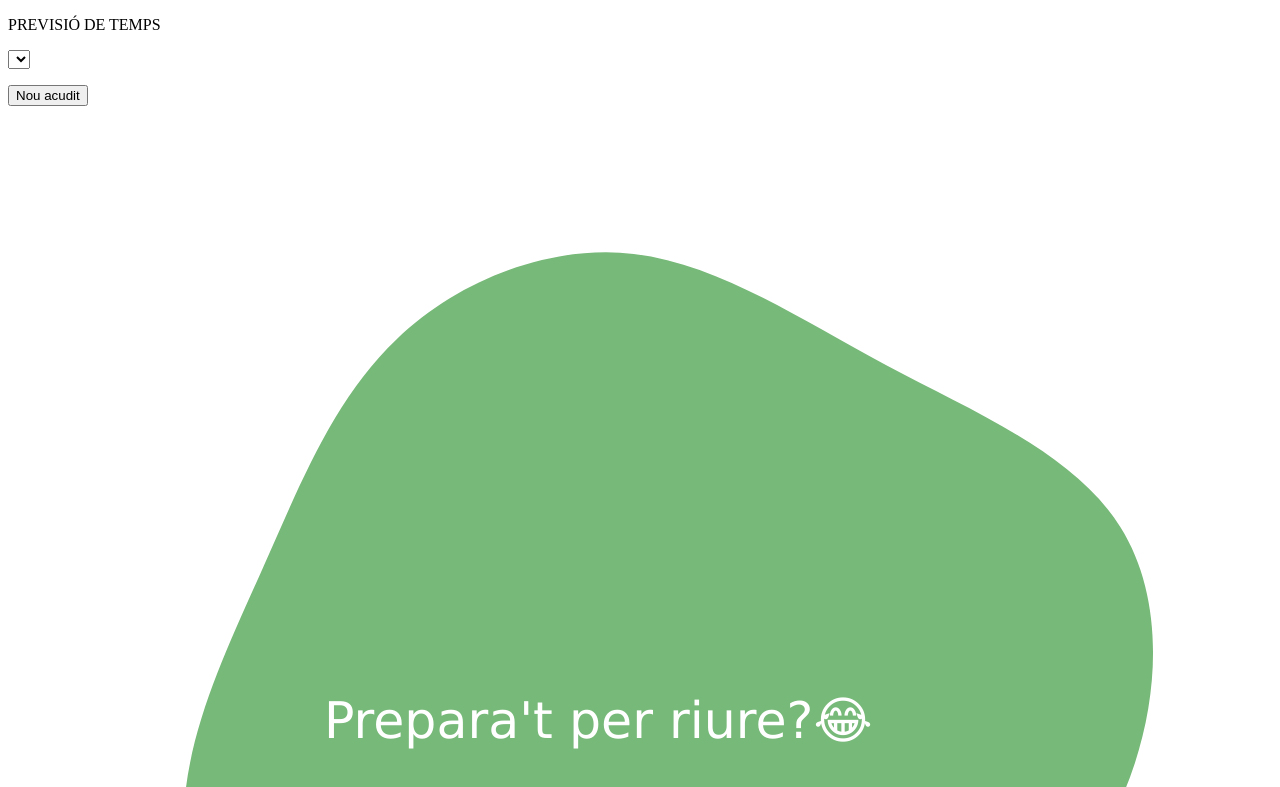
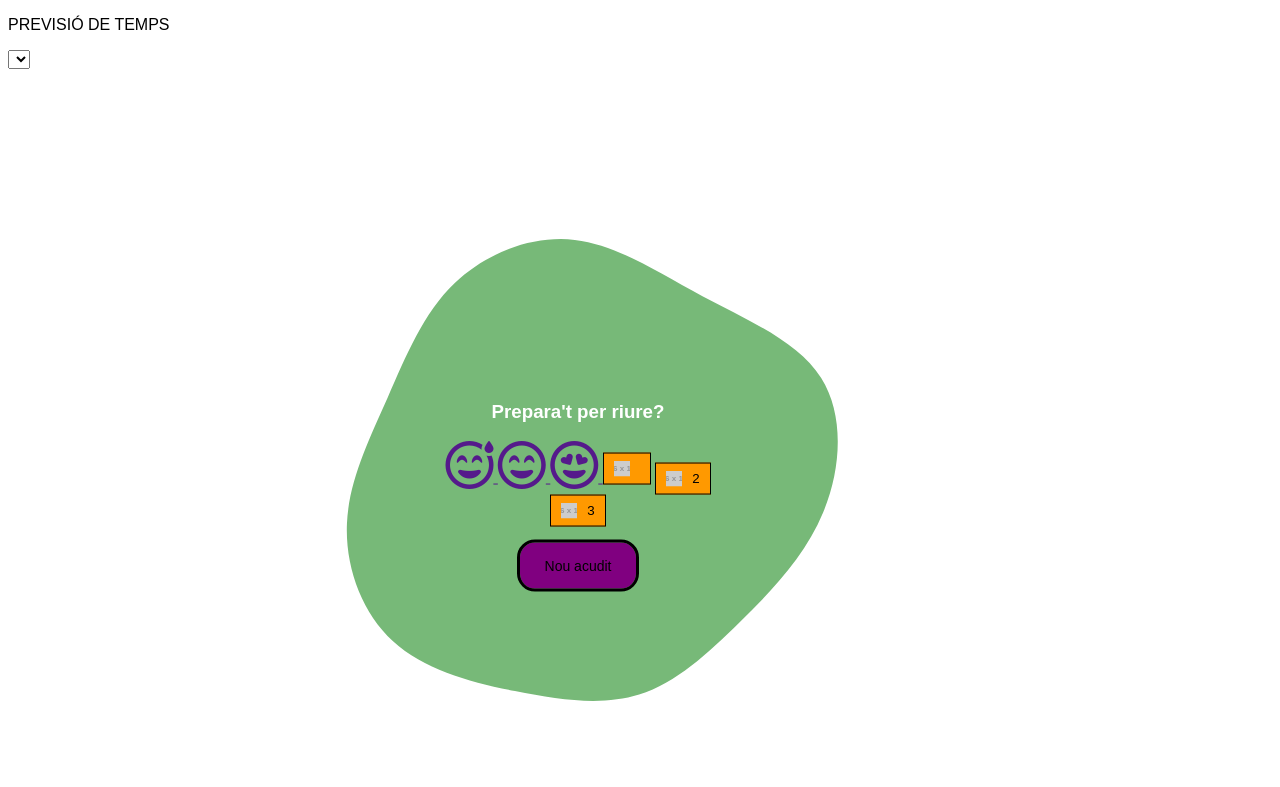
Before and after one commit to amarcilla/sprint-5, a website: page index.html in a window 1280 px wide. Shown: the top 787 px of the page. Drawn offline with Linux system fonts and the light colour scheme; no server answers; placeholder pictures from the web are drawn by us.

Commit message:
afegim disseny

```diff
--- a/css/style.css
+++ b/css/style.css
@@ -0,0 +1,46 @@
+body{
+    font-family: Arial, Helvetica, sans-serif;
+}
+
+.temps {
+    background-image: url( '/images/fons01.svg' );
+    background-position: center;
+    background-repeat: no-repeat;
+    background-size:contain;
+    margin-left: 250px ;
+    position: absolute;
+    height: 100%;
+    width: 50%;
+}
+
+.temps-text {
+    text-align: center;
+    position: absolute;
+    top: 50%;
+    left: 50%;
+    transform: translate(-50%, -50%);
+    color: white;
+}
+
+.button {
+    display: inline-block;
+    padding: 15px 25px;
+    font-size: 14px;
+    cursor: pointer;
+    text-align: center;
+    text-decoration: none;
+    outline: solid;
+    color: black;
+    background-color: purple;
+    border: none;
+    border-radius: 15px;
+  }
+
+  .buttonEmoji {
+    height: 32px;
+    padding-left: 36px;
+    padding-right: 10px;
+    border: 1px solid #000000;
+    background: #ff9900 url("http://placehold.it/16x16") no-repeat 10px center;
+    cursor: pointer;
+  }
--- a/index.html
+++ b/index.html
@@ -5,44 +5,54 @@
     <title>Acudits</title>
     <meta name="viewport" content="user-scalable=no, width=device-width, initial-scale=1">
     <link rel="stylesheet" href="css/style.css">
+    <script src="https://kit.fontawesome.com/7ac73c8bbe.js" crossorigin="anonymous"></script>
 </head>
 
-<!--onload="javascript:meteocat()"-->
-
-<body>
+<body onload="javascript:meteocat()"">
     <p>PREVISIÓ DE TEMPS</p>
     <form>
-        <select id="comarca" name="comarca">
-        </select>
+        <select id=" comarca" name="comarca">
+    </select>
     </form>
-    <div id="temps">
+    <div>
         <ul></ul>
     </div>
 
-    <button class="" onclick="javascript:nouacudit()">Nou acudit</button>
 
 
-    <svg viewBox="0 0 200 200" xmlns="images/fons02.svg">
-        <path fill="#77B978"
-            d="M38.9,-59C53,-51.5,68.7,-45,76,-33.4C83.3,-21.8,82.3,-5.1,76.6,8.6C70.9,22.3,60.6,33,50.6,42.8C40.5,52.7,30.7,61.8,19.1,65.5C7.5,69.1,-5.8,67.2,-19.7,64.4C-33.6,61.6,-48,57.8,-57.8,48.8C-67.6,39.8,-72.8,25.5,-72.2,12C-71.6,-1.5,-65.3,-14.2,-59.5,-27.3C-53.7,-40.3,-48.4,-53.7,-38.5,-63.1C-28.7,-72.5,-14.4,-78.1,-1,-76.6C12.4,-75,24.9,-66.5,38.9,-59Z"
-            transform="translate(100 100)" />
-            <text x="50" y="100" font-family="Verdana" font-size="8" fill="white">
-                Prepara't per riure?😂
-                <div id="app">
-                    <p id="acudit"> </p>
-                </div>
-            </text>
-    </svg>
+    <div class="temps">
+        <div class="temps-text">
+            <h3> Prepara't per riure?</h3>
+            <div id="app">
+                <p id="acudit"> </p>
+            </div>
+            <div class="">
+                <p class="">
+                    <a href="" class="" onclick="javascript:puntuaAcudit(1)">
+                        <i class="far fa-grin-beam-sweat fa-3x"></i>
+                    </a>
+                    <a href="" class="">
+                        <i class="far fa-grin-beam fa-3x"></i>
+                    </a>
+                    <a href="" class="">
+                        <i class="far fa-grin-hearts fa-3x"></i>
+                    </a>
 
-    <img
-    src="images/fons01.svg"
-    alt="triangle with all three sides equal"
-    height="87"
-    width="100" />
+                    <button class="buttonEmoji" ">
 
-    <button class="" onclick="javascript:puntuaAcudit(1)">1</button>
-    <button class="" onclick="javascript:puntuaAcudit(2)">2</button>
-    <button class="" onclick="javascript:puntuaAcudit(3)">3</button>
+                    </button>
+                    <button class="buttonEmoji" onclick="javascript:puntuaAcudit(2)">2</button>
+                    <button class="buttonEmoji" onclick="javascript:puntuaAcudit(3)">3</button>
+                </p>
+            </div>
+
+            <div>
+                <button class="button" onclick="javascript:nouacudit()">Nou acudit</button>
+            </div>
+        </div>
+    </div>
+
+
     <script src="./js/acudits.js"></script>
 </body>
 
--- a/js/acudits.js
+++ b/js/acudits.js
@@ -110,26 +110,21 @@ function meteocat() {
 
             //Afegim un option a la llista de comarques, per afegir el codi de mataró
             const llista = document.querySelector("#comarca"); //Obtenemos el select
-            let nuevaOpcion = document.createElement("option");
-            nuevaOpcion.value = "080193";
-            nuevaOpcion.text = "Barcelona";
-            llista.add(nuevaOpcion);
             nuevaOpcion = document.createElement("option");
             nuevaOpcion.value = "081213";
             nuevaOpcion.text = "Mataró";
-            nuevaOpcion.selected;
             llista.add(nuevaOpcion);
 
             //Filtrem per mataró
-            var codiSeleccionat = llista.options[1].text;
+            var codiSeleccionat = llista.options[0].text;
             const comarca = json.find(json => json.nom == "Mataró");
 
             codiComarca = comarca.codi
             console.log(comarca.codi)
             console.log(comarca.nom)
 
-            //URLComarca = "https://api.meteo.cat/pronostic/v1/municipal/" + codiComarca;
-            URLComarca = "https://api.meteo.cat/pronostic/v1/municipal/081213";
+            URLComarca = "https://api.meteo.cat/pronostic/v1/municipal/" + codiComarca;
+            //URLComarca = "https://api.meteo.cat/pronostic/v1/municipal/081213";
             fetch(URLComarca, {
                 headers: {
                     'X-Api-Key': 'ydQzSUWjaR9EgbsPiiLmv7nhgY9UKSqqS7WhK5tf',
```
Also changed, not shown: Untitled-1.html (added).
